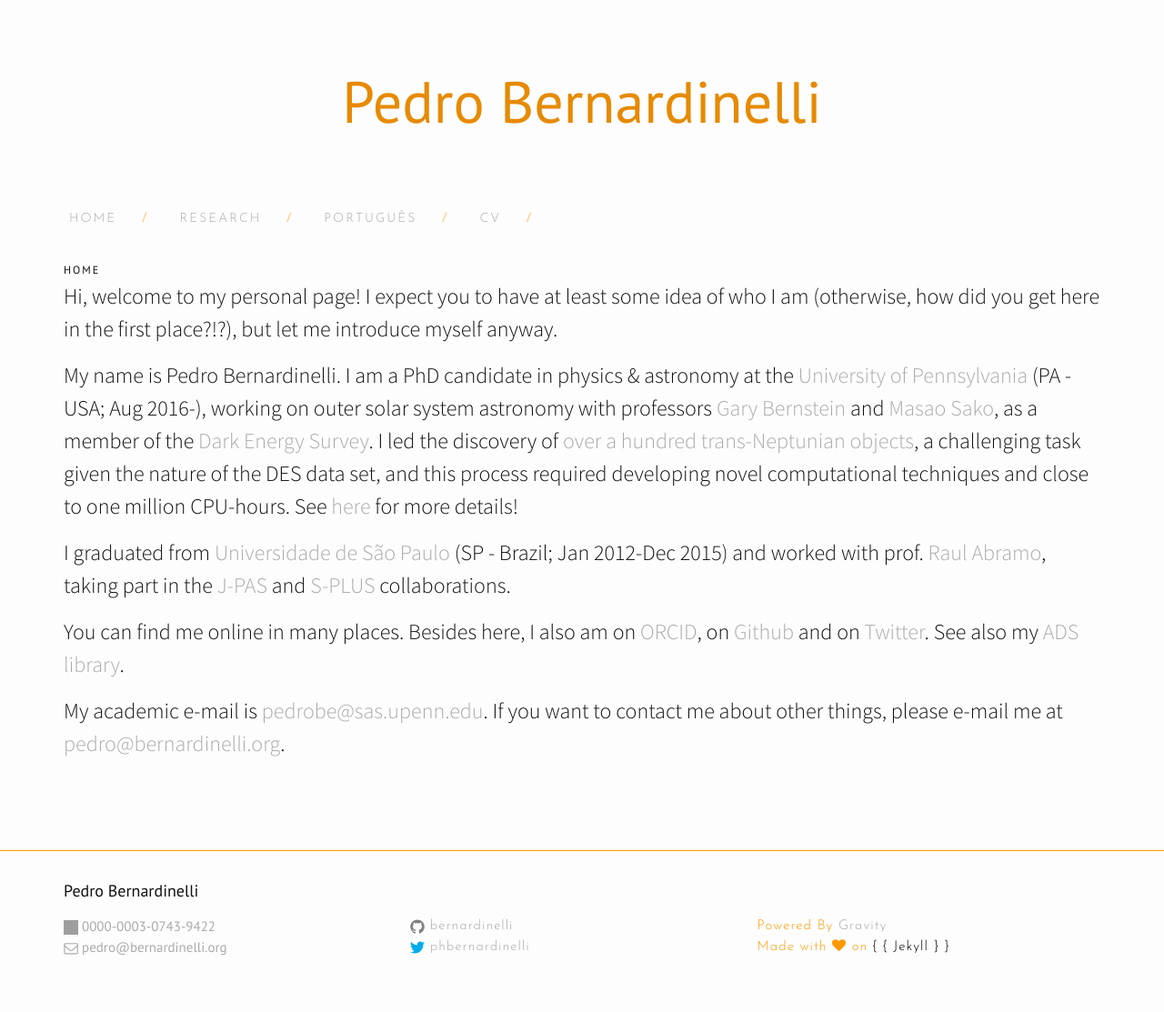
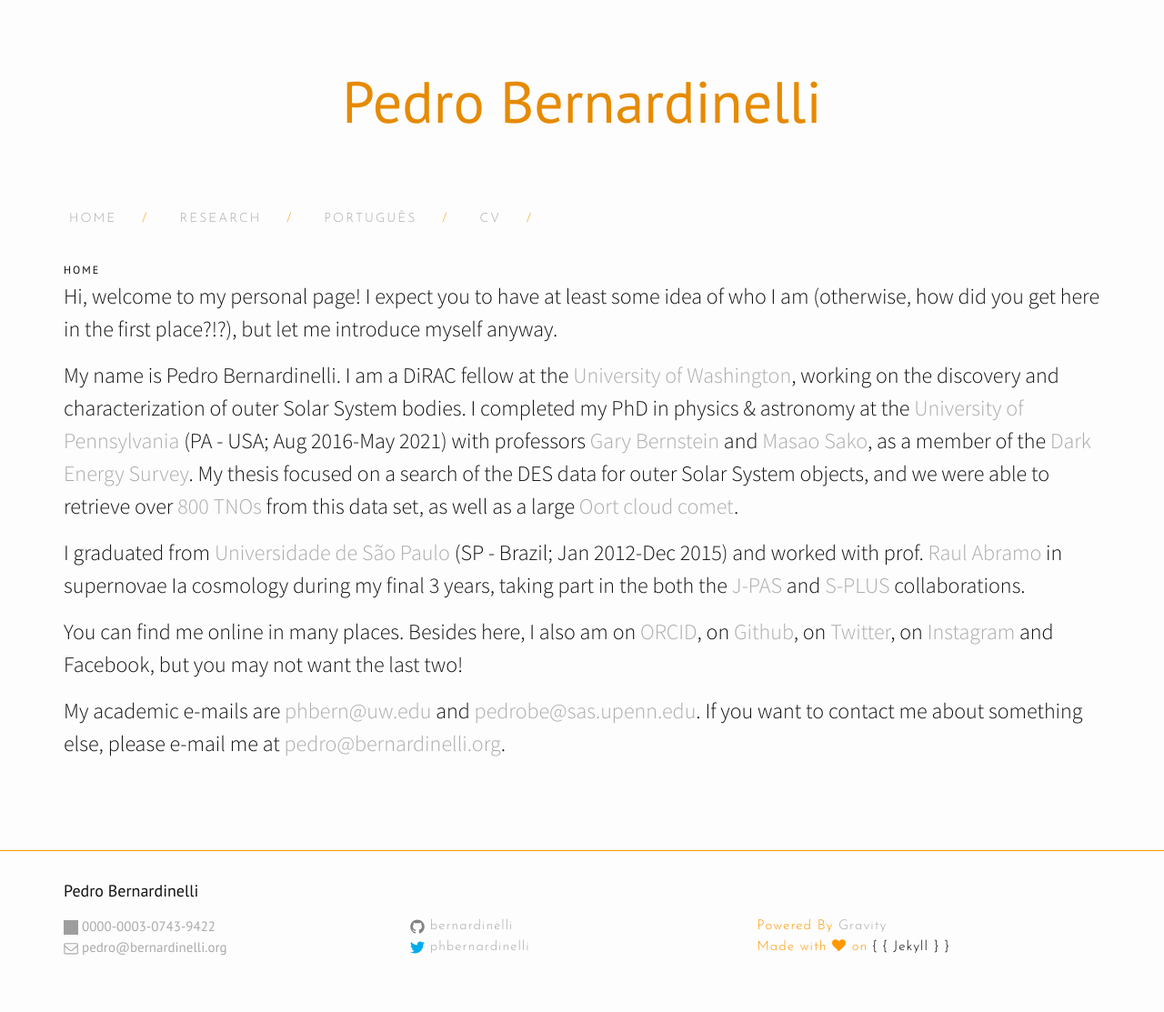
Before and after one commit to bernardinelli/bernardinelli.github.io, a Jekyll site: the page built from index.md, in a window 1280 px wide. Shown: the whole page at 91% size. Built offline with Jekyll 4.4.1, drawn with Linux system fonts in a browser that asks for light colours; nearby versions of some CDN libraries; grey boxes are pictures that could not be loaded.

Commit message:
Update for y6 stuff

```diff
--- a/index.md
+++ b/index.md
@@ -5,11 +5,11 @@ title: Home
 
 Hi, welcome to my personal page! I expect you to have at least some idea of who I am (otherwise, how did you get here in the first place?!?), but let me introduce myself anyway.
 
-My name is Pedro Bernardinelli. I am a PhD candidate in physics & astronomy at the [University of Pennsylvania](https://www.physics.upenn.edu/people/graduate-students/pedro-henrique-bernardinelli) (PA - USA; Aug 2016-), working on outer solar system astronomy with professors [Gary Bernstein](https://web.sas.upenn.edu/garyb/) and [Masao Sako](https://www.sas.upenn.edu/~masao/Web/Home.html), as a member of the [Dark Energy Survey](https://www.darkenergysurvey.org). I led the discovery of [over a hundred trans-Neptunian objects](https://iopscience.iop.org/article/10.3847/1538-4365/ab6bd8), a challenging task given the nature of the DES data set, and this process required developing novel computational techniques and close to one million CPU-hours. See [here](./index01-research.md) for more details!
+My name is Pedro Bernardinelli. I am a DiRAC fellow at the [University of Washington](https://dirac.astro.washington.edu/person/pedro-bernardinelli/), working on the discovery and characterization of outer Solar System bodies. I completed my PhD in physics & astronomy at the [University of Pennsylvania](https://www.physics.upenn.edu/people/graduate-students/pedro-henrique-bernardinelli) (PA - USA; Aug 2016-May 2021) with professors [Gary Bernstein](http://www.physics.upenn.edu/~garyb/) and [Masao Sako](https://www.physics.upenn.edu/people/standing-faculty/masao-sako), as a member of the [Dark Energy Survey](https://www.darkenergysurvey.org). My thesis focused on a search of the DES data for outer Solar System objects, and we were able to retrieve over [800 TNOs](https://arxiv.org/abs/2109.03758) from this data set, as well as a large [Oort cloud comet](https://arxiv.org/abs/2109.09852).
 
-I graduated from [Universidade de São Paulo](http://portal.if.usp.br/ifusp/pt-br/users/bernardi) (SP - Brazil; Jan 2012-Dec 2015) and worked with prof. [Raul Abramo](http://fma.if.usp.br/~abramo/Home.html), taking part in the [J-PAS](http://j-pas.org/ "Javalambre Physics of the Accelerating Universe Astrophysical Survey") and [S-PLUS](http://www.iag.usp.br/labcosmos/en/s-plus/ "Southern Photometric Local Universe Survey") collaborations.
+I graduated from [Universidade de São Paulo](http://portal.if.usp.br/ifusp/pt-br/users/bernardi) (SP - Brazil; Jan 2012-Dec 2015) and worked with prof. [Raul Abramo](http://fma.if.usp.br/~abramo/) in supernovae Ia cosmology during my final 3 years, taking part in the both the [J-PAS](http://j-pas.org/ "Javalambre Physics of the Accelerating Universe Astrophysical Survey") and [S-PLUS](http://www.iag.usp.br/labcosmos/en/s-plus/ "Southern Photometric Local Universe Survey") collaborations.
 
 You can find me online in many places. Besides here, I also am on [ORCID](https://orcid.org/0000-0003-0743-9422
- "Orcid ID"), on [Github](https://github.com/bernardinelli "Pedro Bernardinelli") and on [Twitter](https://twitter.com/phbernardinelli). See also my [ADS library](https://ui.adsabs.harvard.edu/public-libraries/qUR2U9_SQLScOJCUtxKUZA).
+ "Orcid ID"), on [Github](https://github.com/bernardinelli "Pedro Bernardinelli"), on [Twitter](https://twitter.com/phbernardinelli), on [Instagram](https://www.instagram.com/pedrohbernardinelli/) and Facebook, but you may not want the last two!
 
-My academic e-mail is <pedrobe@sas.upenn.edu>. If you want to contact me about other things, please e-mail me at <pedro@bernardinelli.org>.
+My academic e-mails are <phbern@uw.edu> and <pedrobe@sas.upenn.edu>. If you want to contact me about something else, please e-mail me at <pedro@bernardinelli.org>.
```
Also changed, not shown: index01-research.md (+10 -1 lines), images/aei.png, images/map.png (added), 2 other files.
